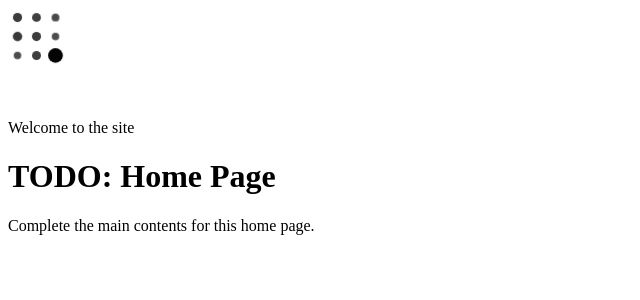
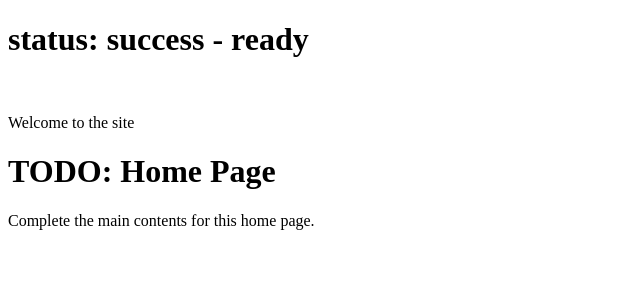
Before and after one commit to billy0402/react-learning-react, a React app: page / in a window 1280 px wide. Both pictures are taken after a click on the button "I agree". Shown: the top 300 px of the page, without its empty margins (0-640 px from the left). Built offline with nearby package versions, Linux system fonts and the light colour scheme; the HTML template or start-up script is replaced by a standard one.

Commit message:
feat(CH10): throw Promise object

```diff
--- a/src/components/Status.tsx
+++ b/src/components/Status.tsx
@@ -1,8 +1,22 @@
 import React from 'react';
 
 const loadStatus = () => {
-  throw new Promise((resolves) => null);
+  console.log('load status');
+  // throw new Promise((resolves) => setTimeout(resolves, 3000));
+  return 'success - ready';
 };
+
+// const safe = (fn: () => void) => {
+//   try {
+//     fn();
+//   } catch (error) {
+//     if (error instanceof Promise) {
+//       error.then(() => safe(fn));
+//     } else {
+//       throw error;
+//     }
+//   }
+// };
 
 const Status = () => {
   const status = loadStatus();
```
